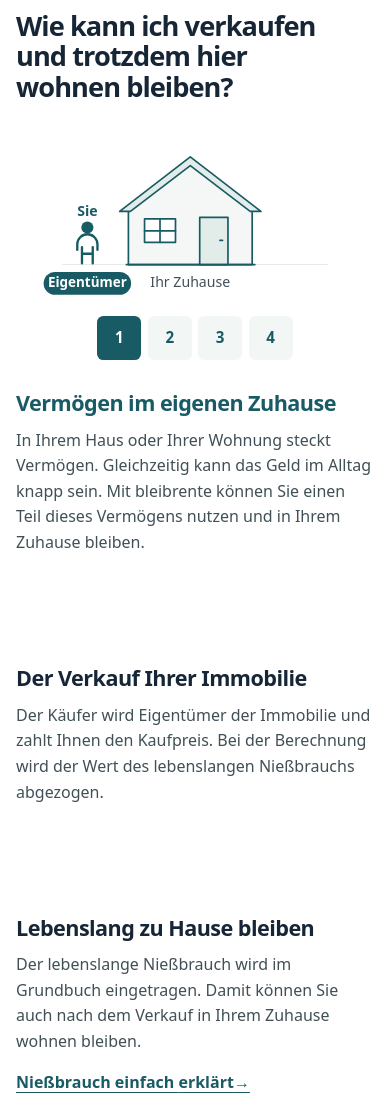
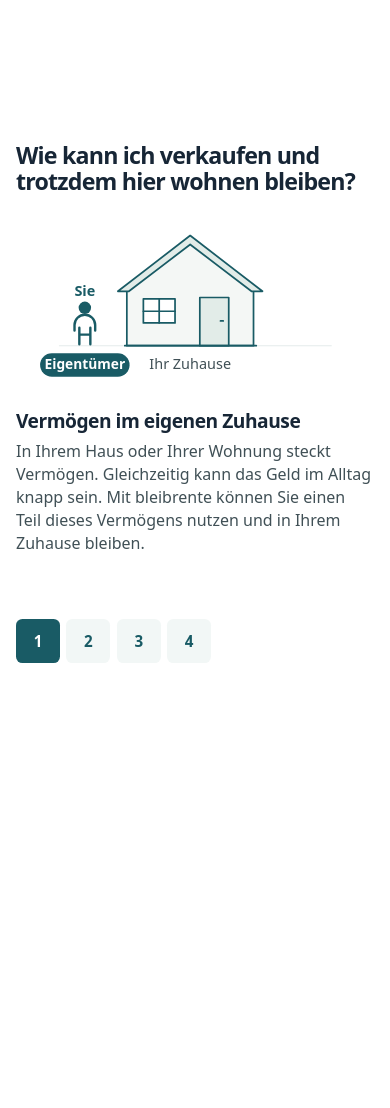
Before and after one commit to revestgroup/bleibrente, a plain HTML site: page index.html in a window 390 px wide. Shown: the part 700-1808 px from the top of the page. Drawn offline with Linux system fonts and the light colour scheme.

Commit message:
Stelle die Einzelansicht und den separaten letzten Wisch mobil wieder her

```diff
--- a/index.html
+++ b/index.html
@@ -636,6 +636,56 @@
       .sequence-visual { position: static; }
     }
 
+    .mobile-sequence {
+      --sequence-stride: clamp(18rem, 54svh, 26rem);
+      scroll-margin-top: var(--header-height);
+    }
+
+    .mobile-sequence .sequence-stage {
+      position: sticky;
+      z-index: 1;
+      top: var(--header-height);
+      display: grid;
+      align-content: center;
+      gap: clamp(.55rem, 1.6svh, 1rem);
+      min-height: calc(100svh - var(--header-height));
+      padding-block: .65rem;
+      background: #fff;
+    }
+
+    .mobile-sequence .sequence-stage.is-pinned { touch-action: pan-x pinch-zoom; }
+    .mobile-sequence .sequence-track { height: calc(var(--sequence-stride) * 3); }
+    .mobile-sequence .explanation-title { font-size: clamp(1.45rem, 5.4vw, 2.05rem); }
+    .mobile-sequence .explanation-flow { gap: .65rem; margin-top: 0; }
+    .mobile-sequence .sequence-visual { display: contents; }
+    .mobile-sequence .illustration { grid-row: 1; height: clamp(6rem, 23svh, 12rem); }
+    .mobile-sequence .steps { grid-row: 2; display: grid; }
+    .mobile-sequence .step-nav { grid-row: 3; justify-content: start; }
+    .mobile-sequence .step {
+      grid-area: 1 / 1;
+      visibility: hidden;
+      margin: 0;
+    }
+
+    .mobile-sequence .step.is-current {
+      visibility: visible;
+      animation: sequence-reveal 300ms ease-out both;
+    }
+
+    .mobile-sequence .step h3 { color: var(--ink); font-size: clamp(1.2rem, 4.5vw, 1.55rem); }
+    .mobile-sequence .step p { margin-top: .45rem; line-height: 1.45; }
+
+    @keyframes sequence-reveal {
+      from { opacity: 0; transform: translateY(.5rem); }
+      to { opacity: 1; transform: translateY(0); }
+    }
+
+    @media (max-width: 23rem) and (max-height: 38rem) {
+      .mobile-sequence .sequence-stage { gap: .4rem; padding-block: .4rem; }
+      .mobile-sequence .explanation-title { font-size: 1.3rem; }
+      .mobile-sequence .illustration { height: clamp(6rem, 17svh, 7rem); }
+    }
+
     @media (max-width: 48rem) {
       .hero-inner {
         display: grid;
@@ -755,6 +805,7 @@
     </header>
 
     <section class="explanation" id="so-funktionierts" aria-labelledby="explanation-title">
+      <div class="sequence-stage">
         <h2 class="explanation-title" id="explanation-title">Wie kann ich verkaufen und trotzdem hier wohnen bleiben?</h2>
         <div class="explanation-flow">
           <div class="sequence-visual" data-scene="0">
@@ -838,6 +889,8 @@
             </article>
           </div>
         </div>
+      </div>
+      <div class="sequence-track" aria-hidden="true"></div>
     </section>
 
     <section class="payout" id="auszahlung" aria-labelledby="payout-title" tabindex="-1">
@@ -1207,15 +1260,51 @@
     syncPayoutExample();
     document.querySelector('#payout-adjuster').hidden = false;
 
-    const sequenceVisual = document.querySelector('.sequence-visual');
-    const sequenceSteps = [...document.querySelectorAll('.explanation .step')];
+    const explanation = document.querySelector('.explanation');
+    const sequenceStage = explanation.querySelector('.sequence-stage');
+    const sequenceTrack = explanation.querySelector('.sequence-track');
+    const sequenceVisual = explanation.querySelector('.sequence-visual');
+    const sequenceSteps = [...explanation.querySelectorAll('.step')];
     const sequenceLinks = [...sequenceVisual.querySelectorAll('.step-nav a')];
     const finalStep = sequenceSteps.at(-1);
+    const compactSequence = matchMedia('(max-width: 48rem)');
+    let mobileSequence = false;
+    let sequenceTouch = null;
     let sequenceFrame = 0;
     let sequenceExit = 0;
 
+    function setSequenceStep(index) {
+      const previous = Number(sequenceVisual.dataset.scene);
+      if (previous === index) return;
+      sequenceVisual.dataset.scene = index;
+      sequenceSteps[previous].classList.remove('is-current');
+      sequenceSteps[index].classList.add('is-current');
+      sequenceSteps[previous].inert = mobileSequence;
+      sequenceSteps[index].inert = false;
+      sequenceLinks[previous].removeAttribute('aria-current');
+      sequenceLinks[index].setAttribute('aria-current', 'step');
+    }
+
+    function mobileSequencePosition() {
+      const stride = sequenceTrack.offsetHeight / (sequenceSteps.length - 1);
+      const progress = siteHeader.offsetHeight - explanation.getBoundingClientRect().top;
+      return { stride, progress };
+    }
+
+    function syncMobileSequence() {
+      const { stride, progress } = mobileSequencePosition();
+      const end = stride * (sequenceSteps.length - 1);
+      sequenceStage.classList.toggle('is-pinned', progress >= -1 && progress < end - 1);
+      setSequenceStep(Math.max(0, Math.min(sequenceSteps.length - 1, Math.floor((progress + 1) / stride))));
+    }
+
     function syncSequence() {
       sequenceFrame = 0;
+      if (mobileSequence) {
+        syncMobileSequence();
+        return;
+      }
+
       const stepOffset = parseFloat(getComputedStyle(finalStep).scrollMarginTop);
       const exit = Math.max(-innerHeight, Math.min(0, finalStep.getBoundingClientRect().top - stepOffset));
       const readingLine = stepOffset + 14;
@@ -1230,22 +1319,59 @@
         sequenceExit = exit;
       }
 
-      if (sequenceVisual.dataset.scene === String(index)) return;
-      const previous = Number(sequenceVisual.dataset.scene);
-      sequenceVisual.dataset.scene = index;
-      sequenceSteps[previous].classList.remove('is-current');
-      sequenceSteps[index].classList.add('is-current');
-      sequenceLinks[previous].removeAttribute('aria-current');
-      sequenceLinks[index].setAttribute('aria-current', 'step');
+      setSequenceStep(index);
     }
 
     function scheduleSequence() {
       if (!sequenceFrame) sequenceFrame = requestAnimationFrame(syncSequence);
     }
 
+    function syncSequenceLayout() {
+      explanation.classList.toggle('mobile-sequence', compactSequence.matches);
+      mobileSequence = compactSequence.matches && sequenceStage.offsetHeight + siteHeader.offsetHeight <= innerHeight + 1;
+      explanation.classList.toggle('mobile-sequence', mobileSequence);
+      if (!mobileSequence) sequenceStage.classList.remove('is-pinned');
+      for (const step of sequenceSteps) step.inert = mobileSequence && !step.classList.contains('is-current');
+      scheduleSequence();
+    }
+
+    function positionMobileSequence(position, progress) {
+      window.scrollBy({ top: position - progress, behavior: 'instant' });
+    }
+
+    for (const [index, link] of sequenceLinks.entries()) {
+      link.addEventListener('click', (event) => {
+        if (!mobileSequence || event.metaKey || event.ctrlKey || event.shiftKey || event.altKey) return;
+        event.preventDefault();
+        const { stride, progress } = mobileSequencePosition();
+        positionMobileSequence(stride * index, progress);
+      });
+    }
+
+    sequenceStage.addEventListener('touchstart', (event) => {
+      sequenceTouch = sequenceStage.classList.contains('is-pinned') && event.touches.length === 1 ? event.touches[0] : null;
+    }, { passive: true });
+    sequenceStage.addEventListener('touchcancel', () => { sequenceTouch = null; });
+    sequenceStage.addEventListener('touchend', (event) => {
+      const start = sequenceTouch;
+      sequenceTouch = null;
+      if (!start || !mobileSequence || event.touches.length) return;
+
+      const touch = event.changedTouches[0];
+      const distance = start.clientY - touch.clientY;
+      const threshold = Math.min(132, Math.max(96, innerHeight * .16));
+      if (Math.abs(distance) < threshold || Math.abs(distance) <= Math.abs(start.clientX - touch.clientX)) return;
+
+      const target = Number(sequenceVisual.dataset.scene) + Math.sign(distance);
+      const { stride, progress } = mobileSequencePosition();
+      const destination = target < 0 ? -Math.min(160, Math.abs(distance)) : stride * target;
+      event.preventDefault();
+      positionMobileSequence(destination, progress);
+    });
+
     window.addEventListener('scroll', scheduleSequence, { passive: true });
-    window.addEventListener('resize', scheduleSequence);
-    syncSequence();
+    window.addEventListener('resize', syncSequenceLayout);
+    syncSequenceLayout();
   </script>
 </body>
 </html>
```
Lines whose indentation alone changed are shown as unchanged.
